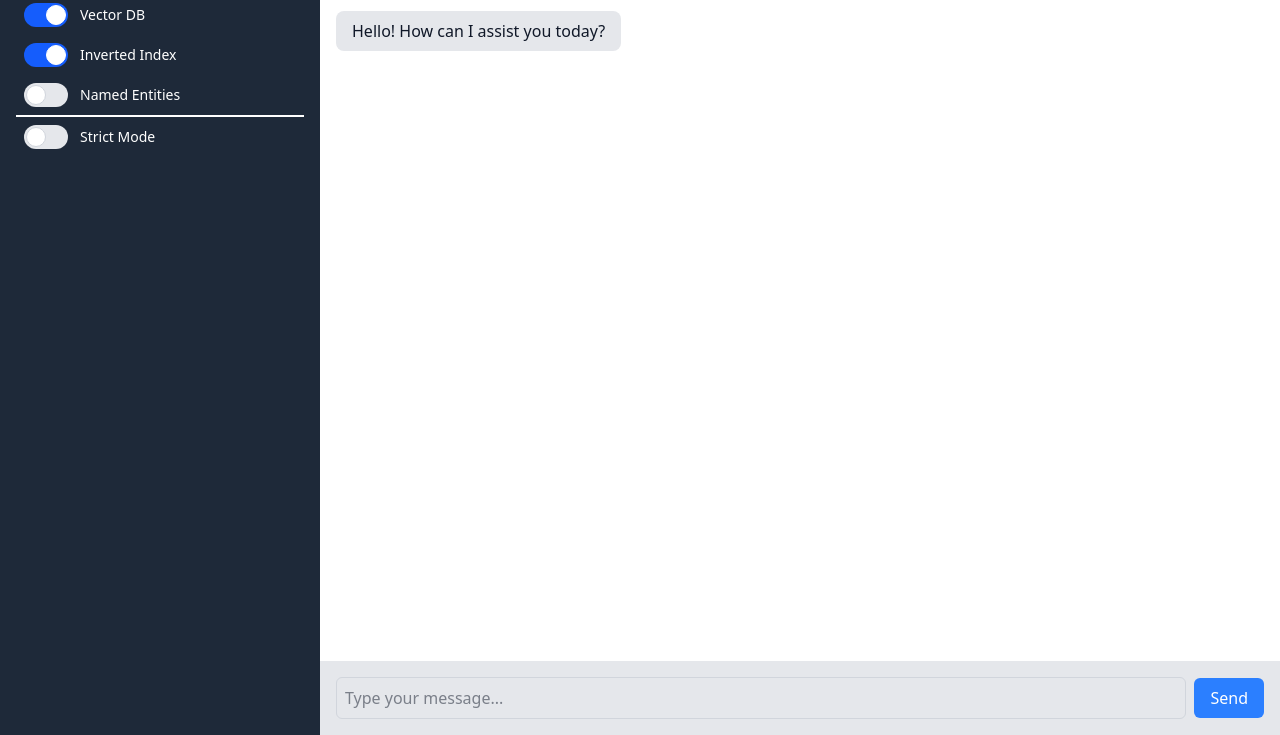
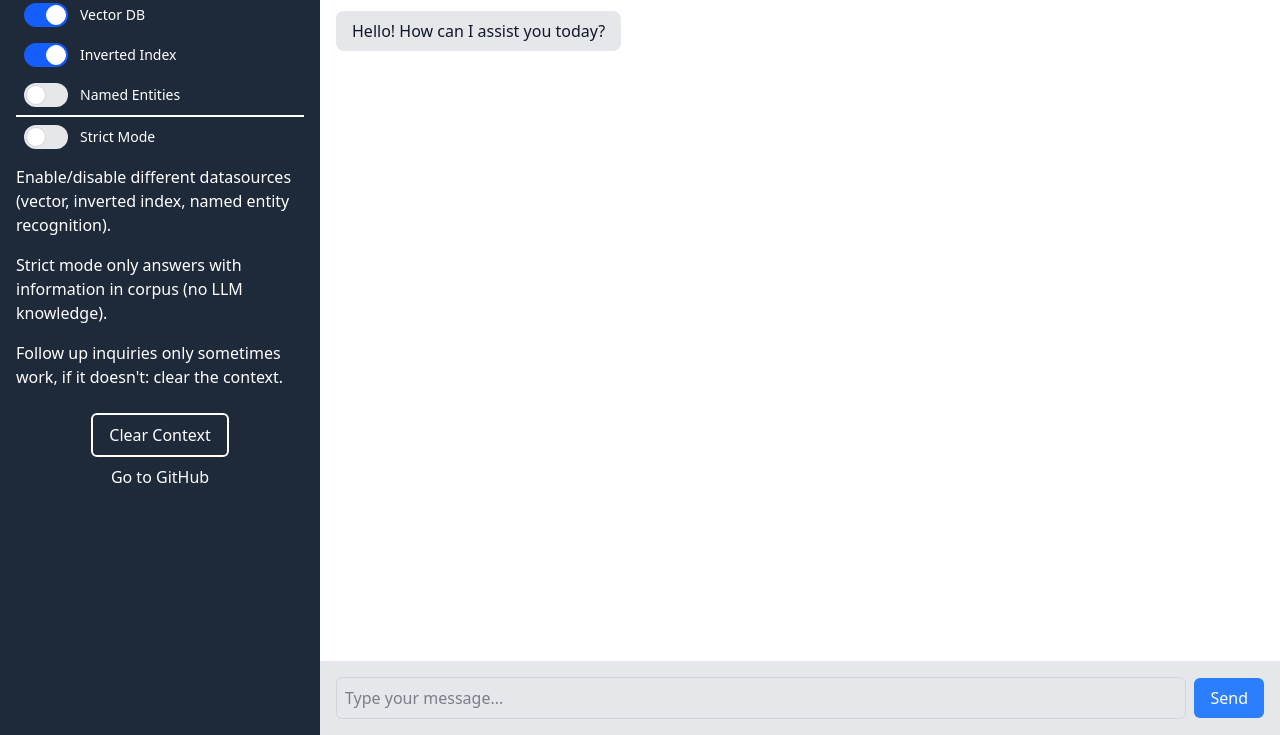
Before and after one commit to Wernerson/datathon-2025, a plain HTML site: page index.html in a window 1280 px wide. Shown: the part 65-800 px from the top of the page. Drawn offline with nearby package versions, Linux system fonts and the light colour scheme.

Commit message:
update ui

```diff
--- a/index.html
+++ b/index.html
@@ -44,6 +44,11 @@
               <div class="relative w-11 h-6 bg-gray-200 peer-focus:outline-none peer-focus:ring-4 peer-focus:ring-blue-300 dark:peer-focus:ring-blue-800 rounded-full peer dark:bg-gray-700 peer-checked:after:translate-x-full rtl:peer-checked:after:-translate-x-full peer-checked:after:border-white after:content-[''] after:absolute after:top-[2px] after:start-[2px] after:bg-white after:border-gray-300 after:border after:rounded-full after:h-5 after:w-5 after:transition-all dark:border-gray-600 peer-checked:bg-blue-600 dark:peer-checked:bg-blue-600"></div>
               <span class="ms-3 text-sm font-medium text-white">Strict Mode</span>
             </label>
+            <p class="text-white py-2">Enable/disable different datasources (vector, inverted index, named entity recognition).</p>
+            <p class="text-white py-2">Strict mode only answers with information in corpus (no LLM knowledge).</p>
+            <p class="text-white py-2   ">Follow up inquiries only sometimes work, if it doesn't: clear the context.</p>
+            <button class="text-white mt-4 px-4 py-2 rounded-md border-solid border-2 border-white" @click="clear()">Clear Context</button>
+            <a href="https://github.com/Wernerson/datathon-2025" target="_blank" class="text-white py-2">Go to GitHub</a>
         </form>
     </div>
     <div class="flex flex-col w-3/4">
@@ -103,17 +108,21 @@
 
     createApp({
         setup() {
+            const DEFAULT_MSG_TEXT = "Hello! How can I assist you today?"
             const query = ref("")
-            const messages = ref([
-                {ai: true, text: "Hello! How can I assist you today?"}
-            ])
+            const messages = ref([{ai: true, text: DEFAULT_MSG_TEXT}])
 
             const thinking = ref(false)
-
             const vector = ref(true)
             const inverted = ref(true)
             const named = ref(false)
             const strict = ref(false)
+
+            const clear = () => {
+                messages.value = [{ai: true, text: DEFAULT_MSG_TEXT}]
+                query.value = ""
+                thinking.value = false
+            }
 
             const mapMsg = msg => `${msg.ai ? "AI" : "User"}: ${msg.text}`
             const sendQuery = async () => {
@@ -152,7 +161,8 @@
                 vector,
                 inverted,
                 named,
-                strict
+                strict,
+                clear
             }
         }
     }).mount('#app')
```
